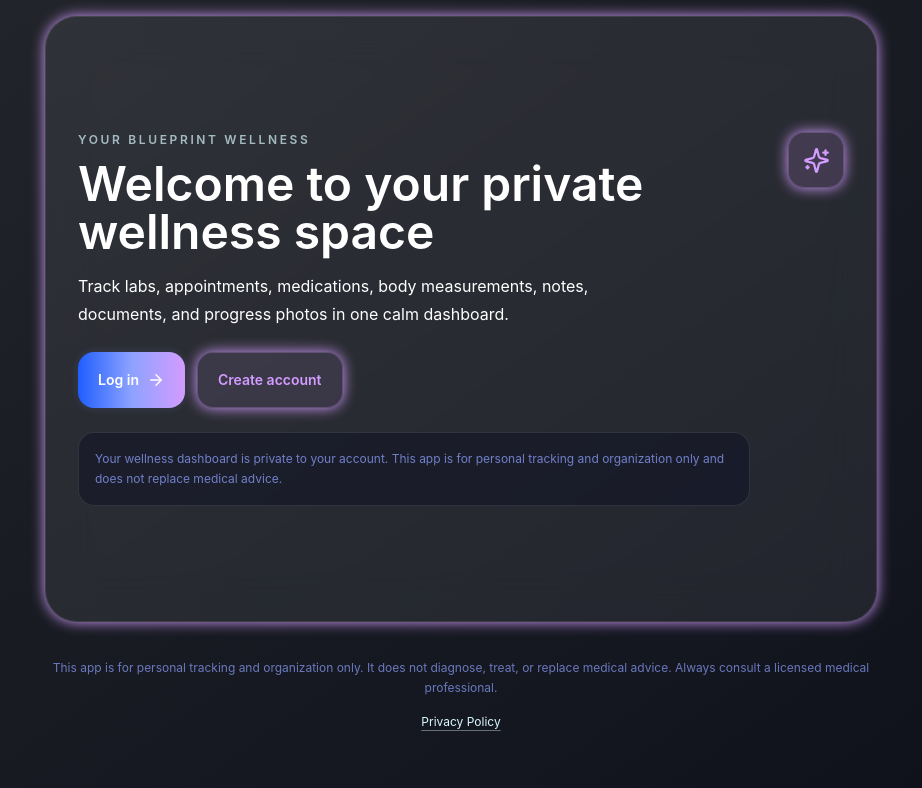
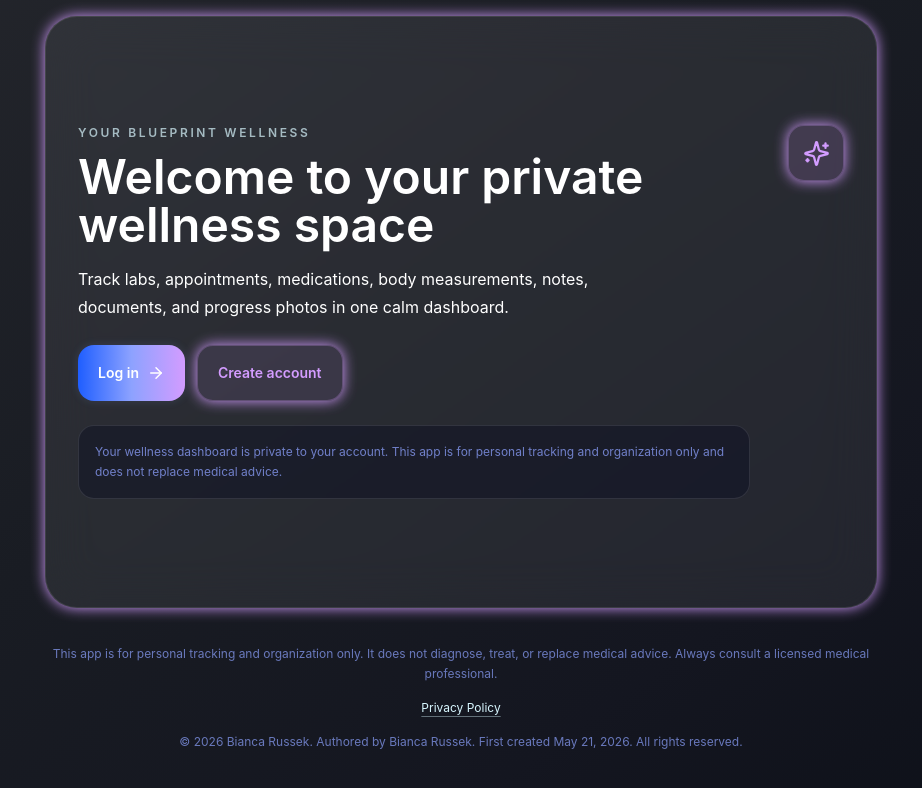
Before and after one commit to misirlou1122/YourBluePrintWellness, a React (Vite) app: page / in a window 1280 px wide. Shown: the top 788 px of the page, without its empty margins (179-1101 px from the left). Built offline with nearby package versions, Linux system fonts and the light colour scheme; no server answers.

Commit message:
Add authorship notice

```diff
--- a/src/components/MedicalDisclaimer.tsx
+++ b/src/components/MedicalDisclaimer.tsx
@@ -8,6 +8,9 @@ export function MedicalDisclaimer() {
       <a href="/privacy" className="mt-2 inline-flex min-h-8 items-center justify-center text-ice underline decoration-ice/40 underline-offset-4">
         Privacy Policy
       </a>
+      <p className="mt-2">
+        © 2026 Bianca Russek. Authored by Bianca Russek. First created May 21, 2026. All rights reserved.
+      </p>
     </footer>
   );
 }
```
